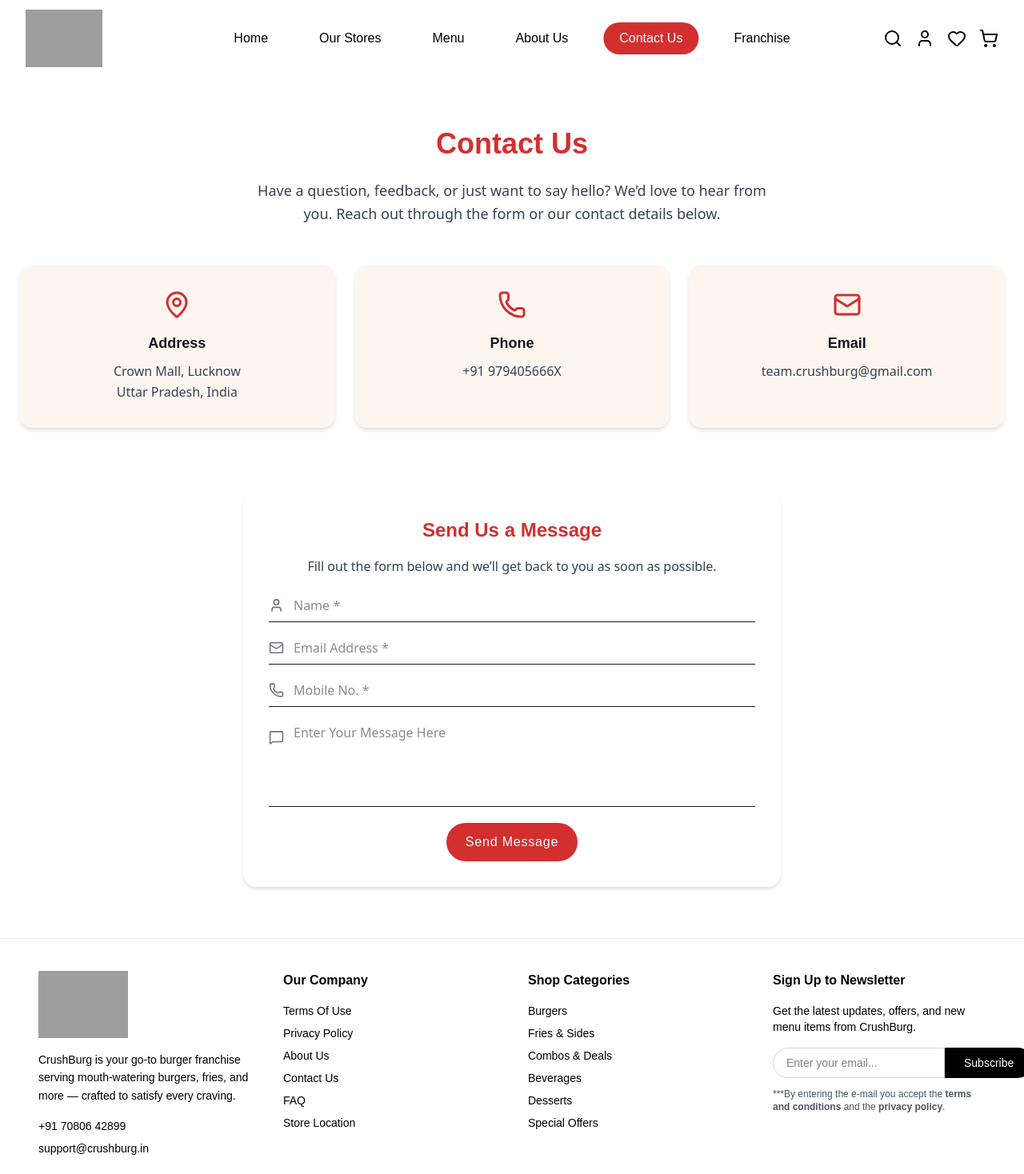
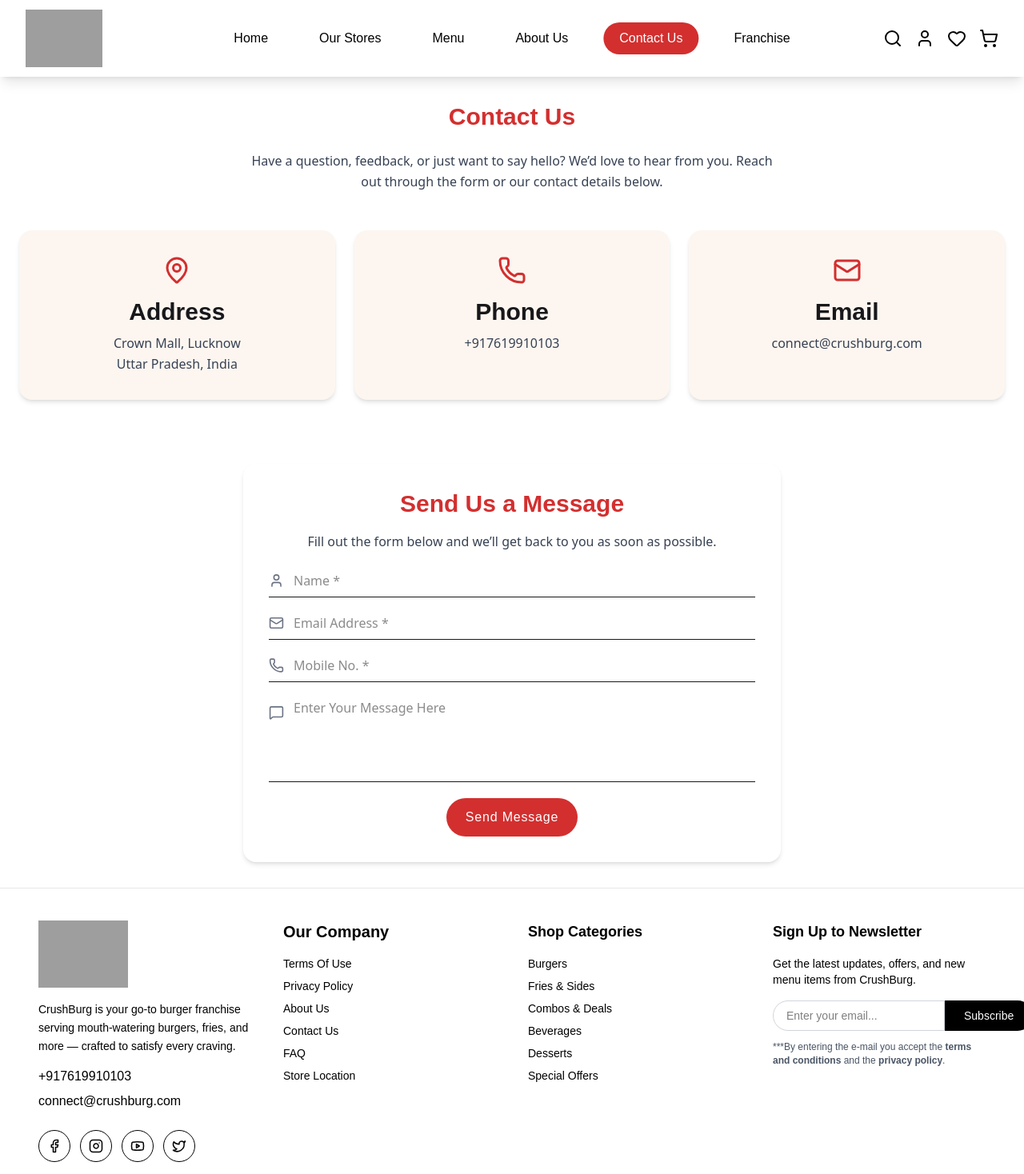
Before and after one commit to utkarsh0p/freelance-burger-shop-site, a React (Vite) app: page /contact in a window 1280 px wide. Shown: the top 1468 px of the page at 80% size. Built offline with nearby package versions, Linux system fonts and the light colour scheme; grey boxes are pictures that could not be loaded; a web font is replaced by a local one.

Commit message:
font size fix in all pages

```diff
--- a/src/components/Footer.jsx
+++ b/src/components/Footer.jsx
@@ -18,8 +18,8 @@
             burgers, fries, and more — crafted to satisfy every craving.
           </p>
           <div className="space-y-2 text-sm">
-            <p className="font-medium">+91 70806 42899</p>
-            <p className="font-medium">support@crushburg.in</p>
+            <p className="font-medium">+917619910103</p>
+            <p className="font-medium">connect@crushburg.com</p>
           </div>
           <div className="flex gap-3 pt-2 flex-wrap">
             <a href="#" className="w-10 h-10 flex items-center justify-center border rounded-full hover:bg-red-dark hover:text-white transition">
@@ -39,7 +39,7 @@
 
         {/* Company Links */}
         <div>
-          <h4 className="font-semibold mb-4">Our Company</h4>
+          <h4 className="font-semibold mb-4 text-lg md:text-xl">Our Company</h4>
           <ul className="space-y-2 text-sm">
             <li><button onClick={() => navigate("")}>Terms Of Use</button></li>
             <li><button onClick={() => navigate("")}>Privacy Policy</button></li>
@@ -52,7 +52,7 @@
 
         {/* Shop Categories */}
         <div>
-          <h4 className="font-semibold mb-4">Shop Categories</h4>
+          <h4 className="font-semibold mb-4 text-lg text-x">Shop Categories</h4>
           <ul className="space-y-2 text-sm">
             <li><button onClick={() => navigate("")}>Burgers</button></li>
             <li><button onClick={() => navigate("")}>Fries & Sides</button></li>
@@ -65,7 +65,7 @@
 
         {/* Newsletter */}
         <div>
-          <h4 className="font-semibold mb-4">Sign Up to Newsletter</h4>
+          <h4 className="font-semibold mb-4 text-lg text-x">Sign Up to Newsletter</h4>
           <p className="text-sm mb-4">
             Get the latest updates, offers, and new menu items from CrushBurg.
           </p>
--- a/src/components/Navbar.jsx
+++ b/src/components/Navbar.jsx
@@ -17,7 +17,8 @@
 
   return (
     <>
-      <nav className="text-black flex items-center justify-between px-4 md:px-8 py-3 font-body relative mt-6 md:mt-0 mb-5 md:mb-0">
+<nav className="shadow-md md:shadow-lg text-black flex items-center justify-between px-4 md:px-8 py-3 font-body pb-6 md:pb-3 relative mt-6 md:mt-0 md:mb-0">
+
         {/* Mobile: Left menu button */}
         <div className="md:hidden">
           <Menu onClick={() => setOpen(true)} className="w-7 h-7 cursor-pointer" />
--- a/src/index.css
+++ b/src/index.css
@@ -41,8 +41,12 @@
 
 
 @layer base{
-  h1,h2,h3,h4,h5,h6{
-    @apply font-heading
+  h1,h2,h3,h5,h6{
+    @apply  text-xl md:text-3xl font-bold font-heading
+  }
+
+  p{
+    @apply text-[14px] md:text-[16px]
   }
 }
 
--- a/src/pages/Contacts.jsx
+++ b/src/pages/Contacts.jsx
@@ -23,13 +23,13 @@
   };
 
   return (
-    <section className="max-w-7xl mx-auto px-6 py-16 space-y-20">
+    <section className="max-w-7xl mx-auto px-6 py-8 space-y-20">
       {/* Page Heading */}
       <div className="text-center mb-12">
-        <h2 className="text-3xl md:text-4xl font-heading text-red-dark font-bold mb-6">
+        <h2 className="heading text-red-dark font-heading font-bold mb-6">
           Contact Us
         </h2>
-        <p className="text-lg font-sub text-gray-700 max-w-2xl mx-auto leading-relaxed">
+        <p className="para font-sub text-gray-700 max-w-2xl mx-auto leading-relaxed">
           Have a question, feedback, or just want to say hello? We’d love to
           hear from you. Reach out through the form or our contact details
           below.
@@ -41,8 +41,10 @@
         {/* Address */}
         <div className="bg-offwhite p-8 text-center shadow-md rounded-2xl hover:shadow-lg transition">
           <MapPin className="mx-auto mb-4 text-red-dark" size={36} />
-          <h3 className="font-heading text-lg font-semibold mb-2">Address</h3>
-          <p className="text-gray-700 font-sub leading-relaxed">
+          <h3 className="heading text-lg font-heading font-semibold mb-2">
+            Address
+          </h3>
+          <p className="para text-gray-700 font-sub leading-relaxed">
             Crown Mall, Lucknow <br /> Uttar Pradesh, India
           </p>
         </div>
@@ -50,28 +52,29 @@
         {/* Phone */}
         <div className="bg-offwhite p-8 text-center shadow-md rounded-2xl hover:shadow-lg transition">
           <Phone className="mx-auto mb-4 text-red-dark" size={36} />
-          <h3 className="font-heading text-lg font-semibold mb-2">Phone</h3>
-          <p className="text-gray-700 font-sub leading-relaxed">
-            +91 979405666X
-          </p>
+          <h3 className="heading text-lg font-heading font-semibold mb-2">
+            Phone
+          </h3>
+          <p className="para text-gray-700 font-sub leading-relaxed">+917619910103</p>
         </div>
 
         {/* Mail */}
         <div className="bg-offwhite p-8 text-center shadow-md rounded-2xl hover:shadow-lg transition">
           <Mail className="mx-auto mb-4 text-red-dark" size={36} />
-          <h3 className="font-heading text-lg font-semibold mb-2">Email</h3>
-          <p className="text-gray-700 font-sub leading-relaxed">
-            team.crushburg@gmail.com
+          <h3 className="heading text-lg font-heading font-semibold mb-2">
+            Email
+          </h3>
+          <p className="para text-gray-700 font-sub leading-relaxed">connect@crushburg.com
           </p>
         </div>
       </div>
 
-      {/* Contact Form - Centered */}
+      {/* Contact Form */}
       <div className="bg-white shadow-md rounded-2xl p-8 w-full max-w-2xl mx-auto">
-        <h2 className="text-2xl font-heading text-red-dark font-semibold mb-4 text-center">
+        <h2 className="heading text-red-dark font-heading font-semibold mb-4 text-center">
           Send Us a Message
         </h2>
-        <p className="text-gray-700 mb-6 font-sub leading-relaxed text-center">
+        <p className="para text-gray-700 mb-6 font-sub leading-relaxed text-center">
           Fill out the form below and we’ll get back to you as soon as
           possible.
         </p>
--- a/src/pages/Franchise.jsx
+++ b/src/pages/Franchise.jsx
@@ -55,7 +55,7 @@
     <main className="bg-white text-gray-800">
       {/* HERO */}
       <header className="bg-red-dark text-white text-center py-16 px-6">
-        <h1 className="text-3xl md:text-5xl font-heading font-bold mb-3">
+        <h1 className="font-heading font-bold mb-3 heading">
           Own a CrushBurg Franchise
         </h1>
         <p className="max-w-3xl mx-auto mb-6 leading-relaxed font-sub">
@@ -78,7 +78,7 @@
 
       {/* PILLARS */}
       <section className="max-w-7xl mx-auto px-6 py-16">
-        <h2 className="text-2xl md:text-3xl font-heading text-center text-red-dark mb-10">
+        <h2 className="font-heading text-center text-red-dark mb-10">
           Our Mission & Business Pillars
         </h2>
         <div className="grid md:grid-cols-2 lg:grid-cols-5 gap-6">
--- a/src/pages/HomePage.jsx
+++ b/src/pages/HomePage.jsx
@@ -7,9 +7,9 @@
 
   const navigate = useNavigate();
   return (
-    <div className="homepage primary-color font-body">
+    <div className="homepage primary-color">
       <div
-        className="banner w-[100%] h-[20vh] md:h-[50vh] lg:h-[70vh] bg-red-dark bg-cover bg-center"
+        className="banner w-[100%] h-[23vh] md:h-[50vh] lg:h-[70vh] bg-red-dark bg-cover bg-center"
         style={{ backgroundImage: `url(${heroBanner})` }}
       ></div>
 
@@ -18,7 +18,7 @@
         {/* left div */}
         <div className="w-[100%] md:w-[49%] h-auto">
           <h1 className="text-xl md:text-3xl text-black font-bold font-heading mt-8 mb-4">
-            Welcome to CrushBurg — Where Cravings Get Crushed
+            Welcome to CrushBurg
           </h1>
           <p>
             At CrushBurg, every bite is built to impress. From flame-kissed
```
Also changed, not shown: src/pages/AboutUs.jsx (+10 -10 lines), src/pages/Menu.jsx (+32 -12 lines), src/pages/Store.jsx (+19 -11 lines).
